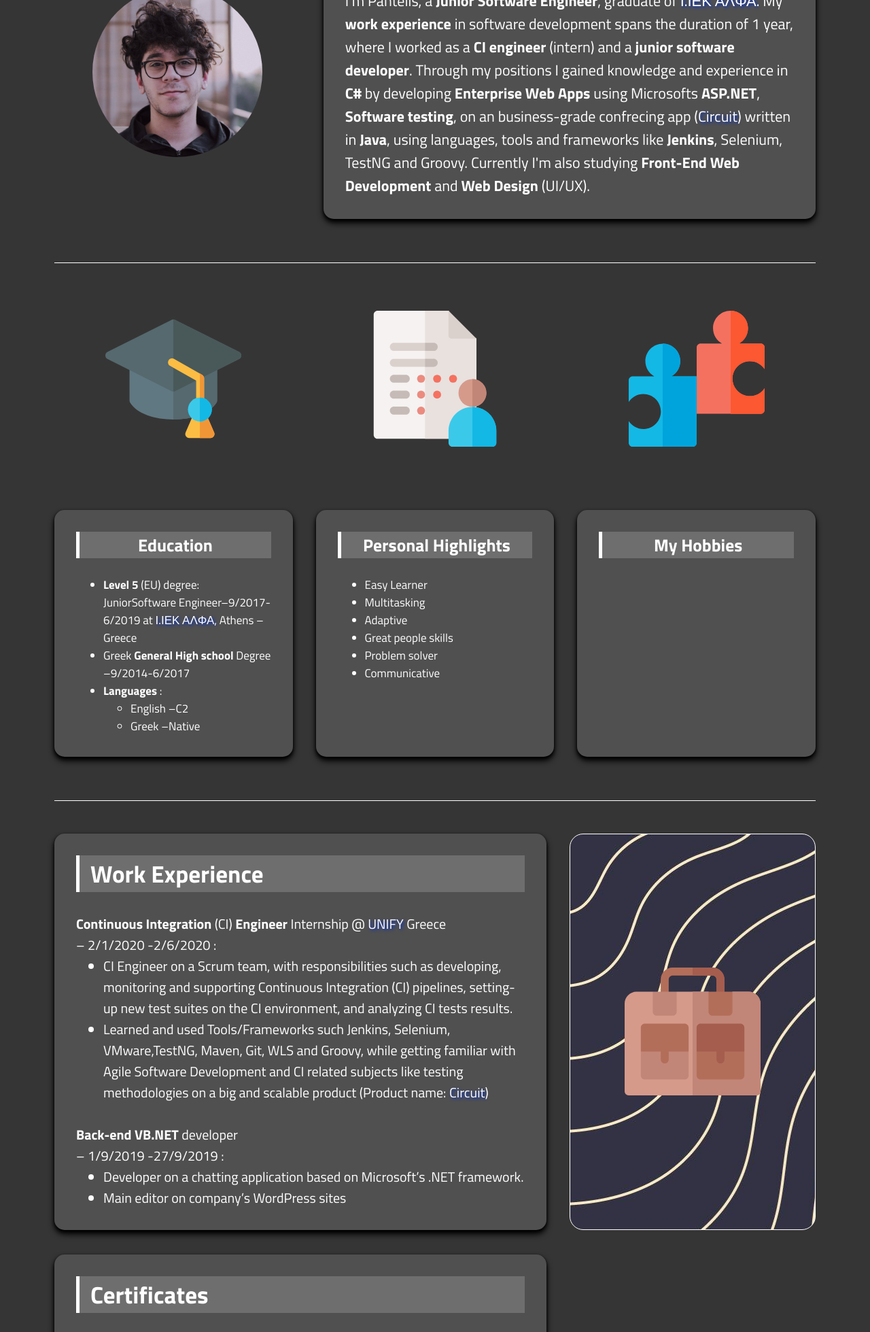
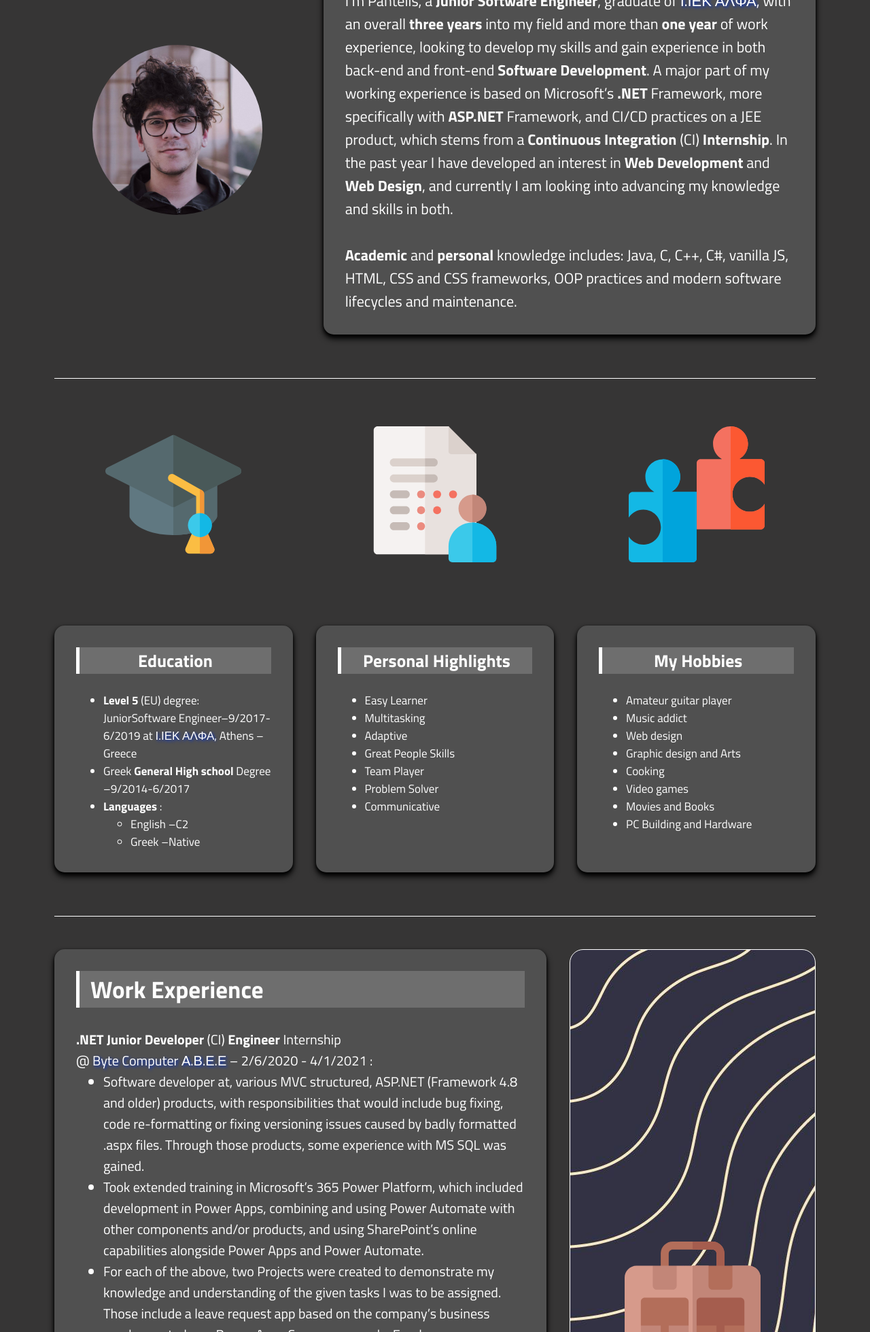
Before and after one commit to PantelisStathatos/PantelisStathatos.github.io, a plain HTML site: page Pages/Index.html in a window 1280 px wide. Shown: the part 191-2150 px from the top of the page at 68% size. Drawn offline with Linux system fonts and the light colour scheme.

Commit message:
Renewal of the Index.html Info
Its been a while, I should have given more attention to this project 😢

```diff
--- a/Pages/Index.html
+++ b/Pages/Index.html
@@ -29,12 +29,14 @@
                 <p>
                     <h1>Hello there !</h1>
                     I'm Pantelis, a <b>Junior Software Engineer</b>, graduate of <a href="https://iekalfa.gr/">
-                    Ι.ΙΕΚ ΑΛΦΑ</a>. My <b>work experience</b> in software development spans the duration of 1 year,
-                    where I worked as a <b>CI engineer</b> (intern) and a <b>junior software developer</b>.
-                    Through my positions I gained knowledge and experience in <b>C#</b> by developing <b>Enterprise Web Apps</b> using Microsofts <b>ASP.NET</b>, <b>Software testing</b>,
-                    on an business-grade confrecing app (<a href="https://www.circuit.com/">Circuit</a>) written in <b>Java</b>,
-                    using languages, tools and frameworks like <b>Jenkins</b>, Selenium, TestNG and Groovy.
-                    Currently I'm also studying <b>Front-End Web Development</b> and <b>Web Design</b> (UI/UX).
+                    Ι.ΙΕΚ ΑΛΦΑ</a>, with an overall <b>three years</b> into my field and more than <b>one year</b> of work experience,
+                    looking to develop my skills and gain experience in both back-end and front-end <b>Software Development</b>.
+                    A major part of my working experience is based on Microsoft’s <b>.NET</b> Framework, more specifically with <b>ASP.NET</b> Framework,
+                    and CI/CD practices on a JEE product, which stems from a <b>Continuous Integration</b> (CI) <b>Internship</b>.
+                    In the past year I have developed an interest in <b>Web Development</b> and <b>Web Design</b>, and currently
+                    I am looking into advancing my knowledge and skills in both.<br><br>
+                    <b>Academic</b> and <b>personal</b> knowledge includes: Java, C, C++, C#, vanilla JS, HTML, CSS and CSS frameworks, OOP practices and modern software lifecycles and maintenance.
+
                 </p>
             </div>
         </section><!-- intro -->
@@ -66,13 +68,24 @@
                     <li>Easy Learner</li>
                     <li>Multitasking</li>
                     <li>Adaptive</li>
-                    <li>Great people skills</li>
-                    <li>Problem solver</li>
+                    <li>Great People Skills</li>
+                    <li>Team Player</li>
+                    <li>Problem Solver</li>
                     <li>Communicative</li>
                 </ul>
             </div>
             <div class="basic-text-card">
                 <h1>My Hobbies</h1><br>
+                <ul>
+                    <li>Amateur guitar player</li>
+                    <li>Music addict</li>
+                    <li>Web design</li>
+                    <li>Graphic design and Arts</li>
+                    <li>Cooking</li>
+                    <li>Video games</li>
+                    <li>Movies and Books</li>
+                    <li>PC Building and Hardware</li>
+                </ul>
             </div>
         </section><!-- pesonal-info -->
 
@@ -80,7 +93,27 @@
         <section id="about-me">
             <div class="basic-text-card">
                 <h1>Work Experience</h1><br>
-                <b>Continuous Integration</b> (CI) <b>Engineer</b> Internship @<a href="https://unify.com/en/"> UNIFY</a> Greece <br>– 2/1/2020 -2/6/2020 :
+                <b>.NET Junior Developer</b> (CI) <b>Engineer</b> Internship <br>@<a href="https://www.byte.gr/"> Byte Computer Α.Β.Ε.Ε</a> – 2/6/2020 - 4/1/2021 :
+                <ul>
+                    <li>
+                        Software developer at, various MVC structured, ASP.NET
+                        (Framework 4.8 and older) products, with responsibilities that would include bug fixing,
+                        code re-formatting or fixing versioning issues caused by badly formatted .aspx files.
+                        Through those products, some experience with MS SQL was gained.
+                    </li>
+                    <li>
+                        Took extended training in Microsoft’s 365 Power Platform, which included development in Power Apps,
+                        combining and using Power Automate with other components and/or products,
+                        and using SharePoint’s online capabilities alongside Power Apps and Power Automate.
+                    </li>
+                    <li>
+                        For each of the above, two Projects were created to demonstrate my knowledge and understanding
+                        of the given tasks I was to be assigned. Those include a leave request app based on the company’s
+                        business needs, created as a Power Apps Canvas app, and a Employee management web app on ASP.NET Framework 4.8
+                        using MVC structure.
+                    </li>
+                </ul><br>
+                <b>Continuous Integration</b> (CI) <b>Engineer</b> Internship <br>@<a href="https://unify.com/en/"> UNIFY</a> Greece – 2/1/2020 -2/6/2020 :
                 <ul>
                     <li>CI Engineer on a Scrum team, with responsibilities such as developing, monitoring
                     and supporting Continuous Integration (CI) pipelines, setting-up new test
@@ -90,11 +123,7 @@
                     and CI related subjects like testing methodologies on a big and scalable product
                     (Product name: <a href="https://www.circuit.com/">Circuit</a>)</li>
                 </ul><br>
-                <b>Back-end VB.NET</b> developer <br>– 1/9/2019 -27/9/2019 :
-                <ul>
-                    <li>Developer on a chatting application based on Microsoft’s .NET framework.</li>
-                    <li>Main editor on company’s WordPress sites</li>
-                </ul>
+                <b>Back-end VB.NET</b> developer <br>– 1/9/2019 -27/9/2019
             </div>
             <div class="Capa_2">
                 <svg class="Capa_1" enable-background="new 0 0 512 512" height="512" viewBox="0 0 512 512" width="512" xmlns="http://www.w3.org/2000/svg"><g><path d="m376 60.5v51h-30v-51c0-8.27-6.73-15-15-15h-150c-8.27 0-15 6.73-15 15v51h-30v-51c0-24.81 20.19-45 45-45h150c24.81 0 45 20.19 45 45z" fill="#b36e5a"/><path d="m376 60.5v51h-30v-51c0-8.27-6.73-15-15-15h-75v-30h75c24.81 0 45 20.19 45 45z" fill="#a55d4e"/><path d="m512 151.5v330c0 8.28-6.72 15-15 15h-482c-8.28 0-15-6.72-15-15v-330c0-24.81 20.19-45 45-45h61l9.59 10h72.719l7.69-10h120l8.019 10h74.768l7.214-10h61c24.81 0 45 20.19 45 45z" fill="#d69a8b"/><path d="m512 151.5v330c0 8.28-6.72 15-15 15h-241v-390h60l8.02 10h74.77l7.21-10h61c24.81 0 45 20.19 45 45z" fill="#c28678"/><path d="m61 331.5v90c0 8.284 6.716 15 15 15h150c8.284 0 15-6.716 15-15v-90l-10-10h-158.846z" fill="#c28678"/><path d="m271 331.5v90c0 8.284 6.716 15 15 15h150c8.284 0 15-6.716 15-15v-90l-10.846-10h-156.308z" fill="#b36e5a"/><path d="m196 106.5v75c0 8.28-6.72 15-15 15h-60c-8.28 0-15-6.72-15-15v-75z" fill="#c28678"/><path d="m406 106.5v75c0 8.28-6.72 15-15 15h-60c-8.28 0-15-6.72-15-15v-75z" fill="#b36e5a"/><path d="m241 241.5c0-8.284-6.716-15-15-15h-150c-8.284 0-15 6.716-15 15v90h75v30c0 8.284 6.716 15 15 15s15-6.716 15-15v-30h75z" fill="#b36e5a"/><path d="m451 241.5c0-8.284-6.716-15-15-15h-150c-8.284 0-15 6.716-15 15v90h75v30c0 8.284 6.716 15 15 15s15-6.716 15-15v-30h75z" fill="#a55d4e"/></g></svg>
@@ -130,7 +159,7 @@
         </section>
     </main>
     <footer id="page-footer">
-        © Pantelis Stathatos - <time>2020</time>
+        © Pantelis Stathatos - <time>2021</time>
     </footer>
 </body>
 </html>
```
